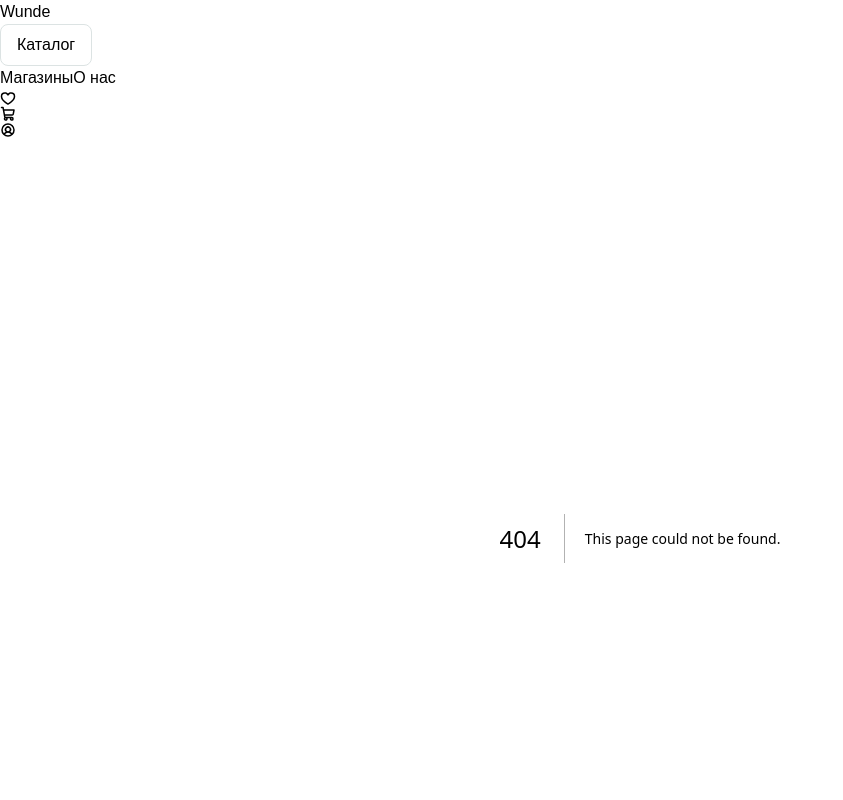
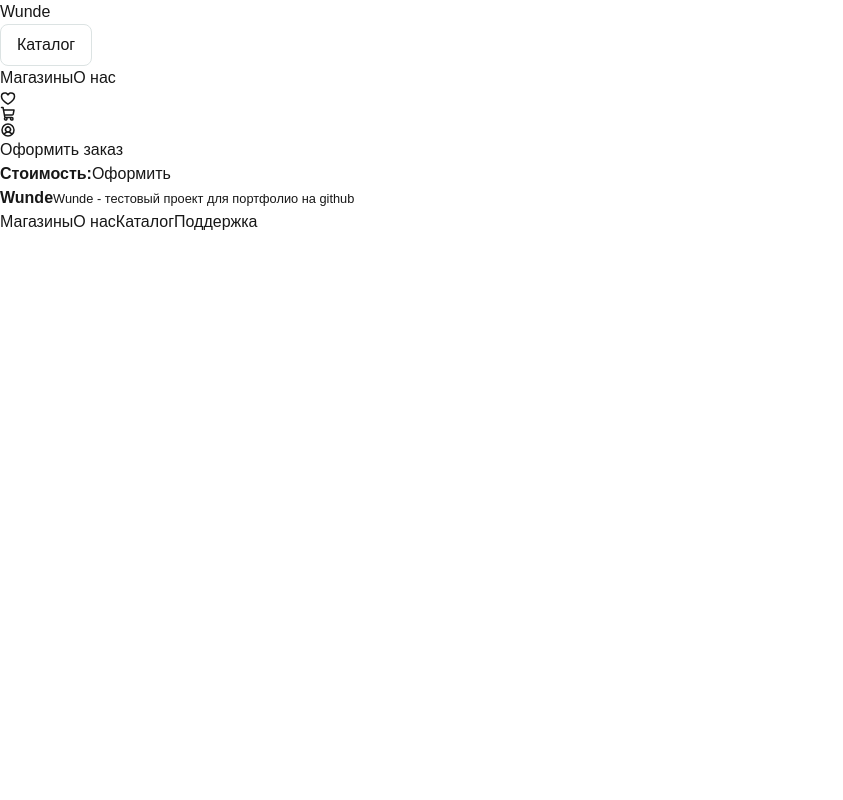
Before and after one commit to Dankewu0/wunde-frontend, a Next.js app: page /checkout in a window 1280 px wide. Before the commit this address had no page. Shown: the top 800 px of the page, without its empty margins (0-843 px from the left). Built offline with nearby package versions, Linux system fonts and the light colour scheme.

Commit message:
feat: add checkout page, redirect button to checkout page in cart page, removed CartSidebar component

```diff
--- a/app/cart/page.tsx
+++ b/app/cart/page.tsx
@@ -1,7 +1,12 @@
+import Link from "next/link";
+
 export default function CartPage() {
   return (
     <div>
       <h1>Корзина</h1>
+      <section>
+        <Link href="/checkout">Оформить заказ</Link>
+      </section>
     </div>
   );
 }
--- /dev/null
+++ b/app/checkout/page.tsx
@@ -0,0 +1,11 @@
+export default function CheckoutPage() {
+  return (
+    <div>
+      <h1>Оформить заказ</h1>
+      <section>
+        <strong>Стоимость:</strong>
+        <button>Оформить</button>
+      </section>
+    </div>
+  );
+}
```
Also changed, not shown: app/_components/CartSidebar.tsx (deleted).
